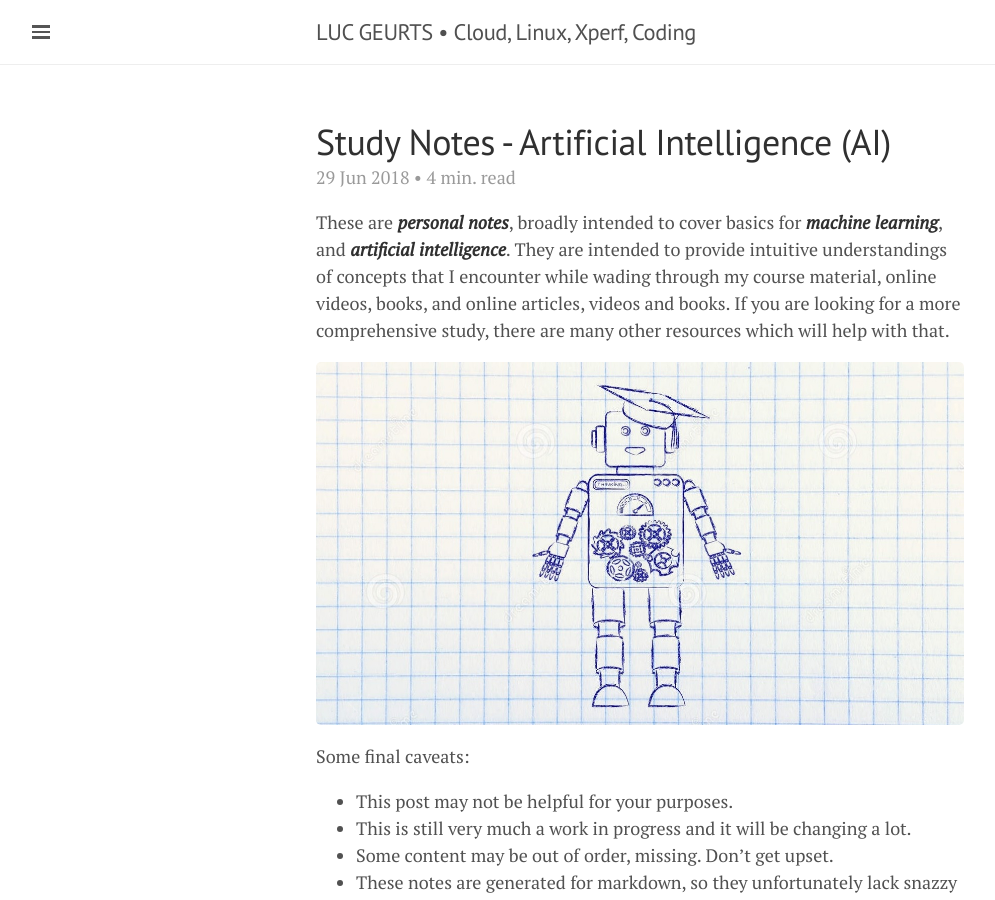
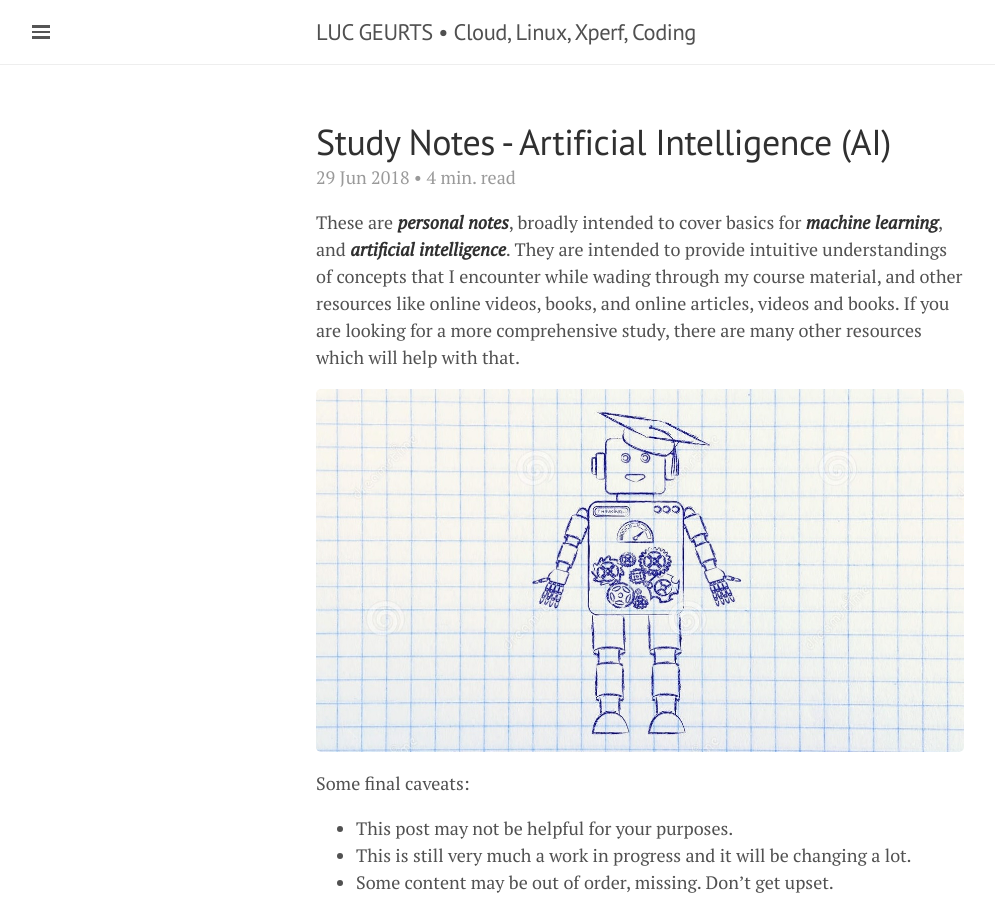
Before and after one commit to lgeurts/lgeurts.github.io, a Jekyll site: the page built from _posts/2018-06-29-artificial-intelligence-basics.md, in a window 1280 px wide and 900 px high. Shown: the whole window, without its empty margins (0-995 px from the left). Built offline with Jekyll 4.4.1, drawn with Linux system fonts in a browser that asks for light colours; nearby versions of some CDN libraries.

Commit message:
Update 2018-06-29-artificial-intelligence-basics.md

```diff
--- a/_posts/2018-06-29-artificial-intelligence-basics.md
+++ b/_posts/2018-06-29-artificial-intelligence-basics.md
@@ -8,7 +8,7 @@
 ---
 
 These are ***personal notes***, broadly intended to cover basics for ***machine learning***, and ***artificial intelligence***.
-They are intended to provide intuitive understandings of concepts that I encounter while wading through my course material, online videos, books, and online articles, videos and books. If you are looking for a more comprehensive study, there are many other resources which will help with that.
+They are intended to provide intuitive understandings of concepts that I encounter while wading through my course material, and other resources like online videos, books, and online articles, videos and books. If you are looking for a more comprehensive study, there are many other resources which will help with that.
 
 ![Robot](/assets/artificial-intelligence.jpg)
 
```
